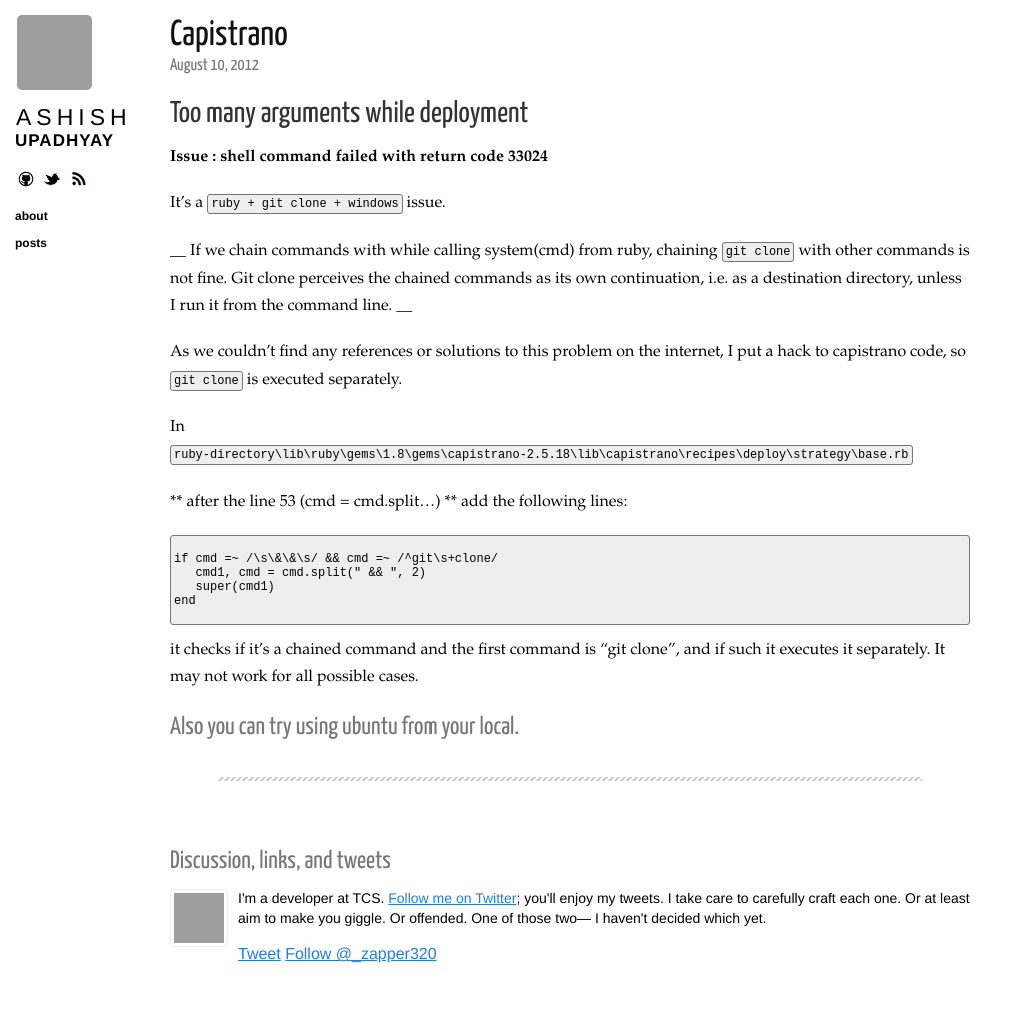
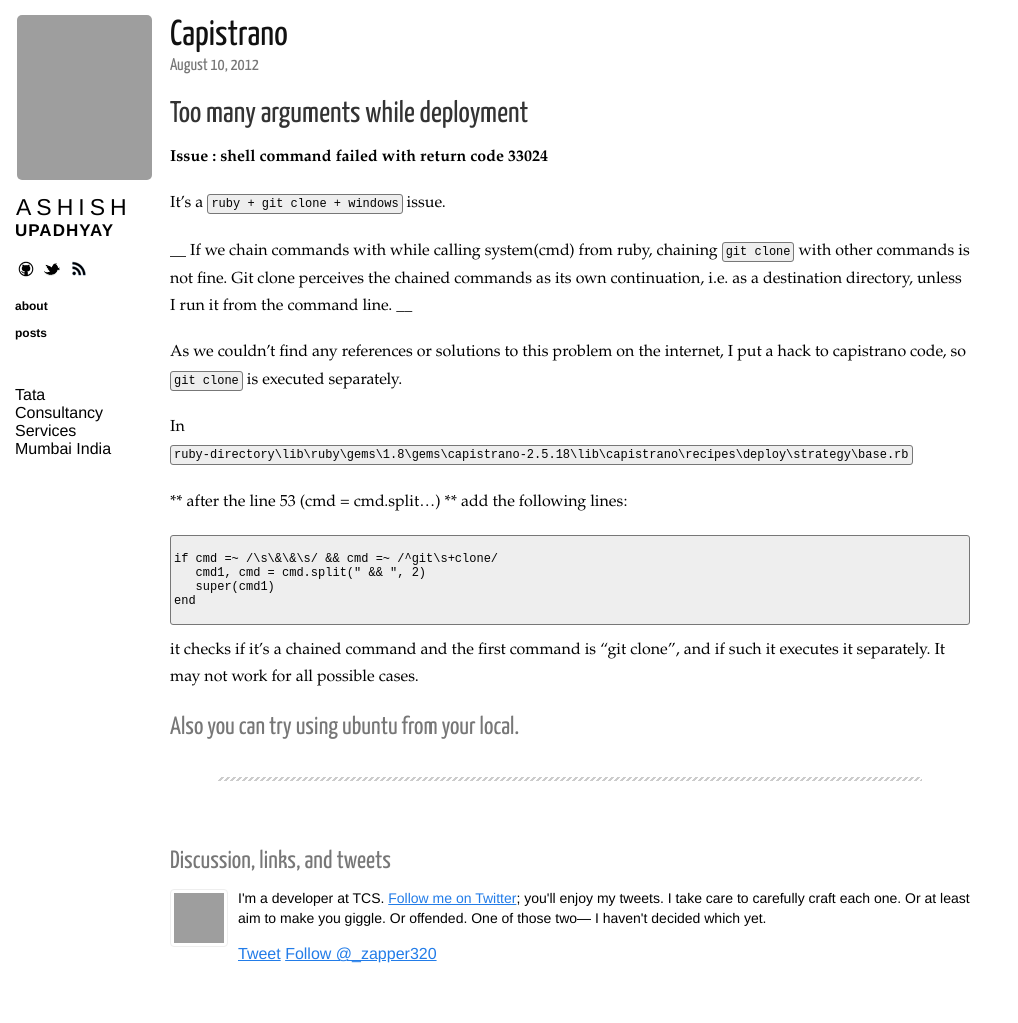
Before and after one commit to upadhyay-ashish/upadhyay-ashish.github.com, a Jekyll site: the page built from _posts/2012-08-10-Capistrano.markdown, in a window 1280 px wide. Shown: the whole page, without its empty margins (0-1018 px from the left). Built offline with Jekyll 4.4.1, drawn with Linux system fonts in a browser that asks for light colours; nearby versions of some CDN libraries; Markdown is read by kramdown in place of the engine named in the settings; comment, search, counter and statistics services are not loaded; grey boxes are pictures that could not be loaded.

Commit message:
changing the layout a bit

```diff
--- a/_layouts/layout.html
+++ b/_layouts/layout.html
@@ -28,7 +28,7 @@
 <body>
   <section class="sidebar">
     <a href="/">
-      <img src="{{ site.gravatar_url }}?s=150" height="75" width="75" class="avatar" />
+      <img src="{{ site.gravatar_url }}?s=150" height="165" width="135" class="avatar" />
     </a>
 
     <section class="name">
@@ -50,6 +50,9 @@
         <li><a href="/">posts</a></li>
       </ul>
     </section>
+        <br /><br />
+      Tata Consultancy Services
+      Mumbai India
   </section>
 
   {{ content }}
```
Also changed, not shown: 10 other files.
